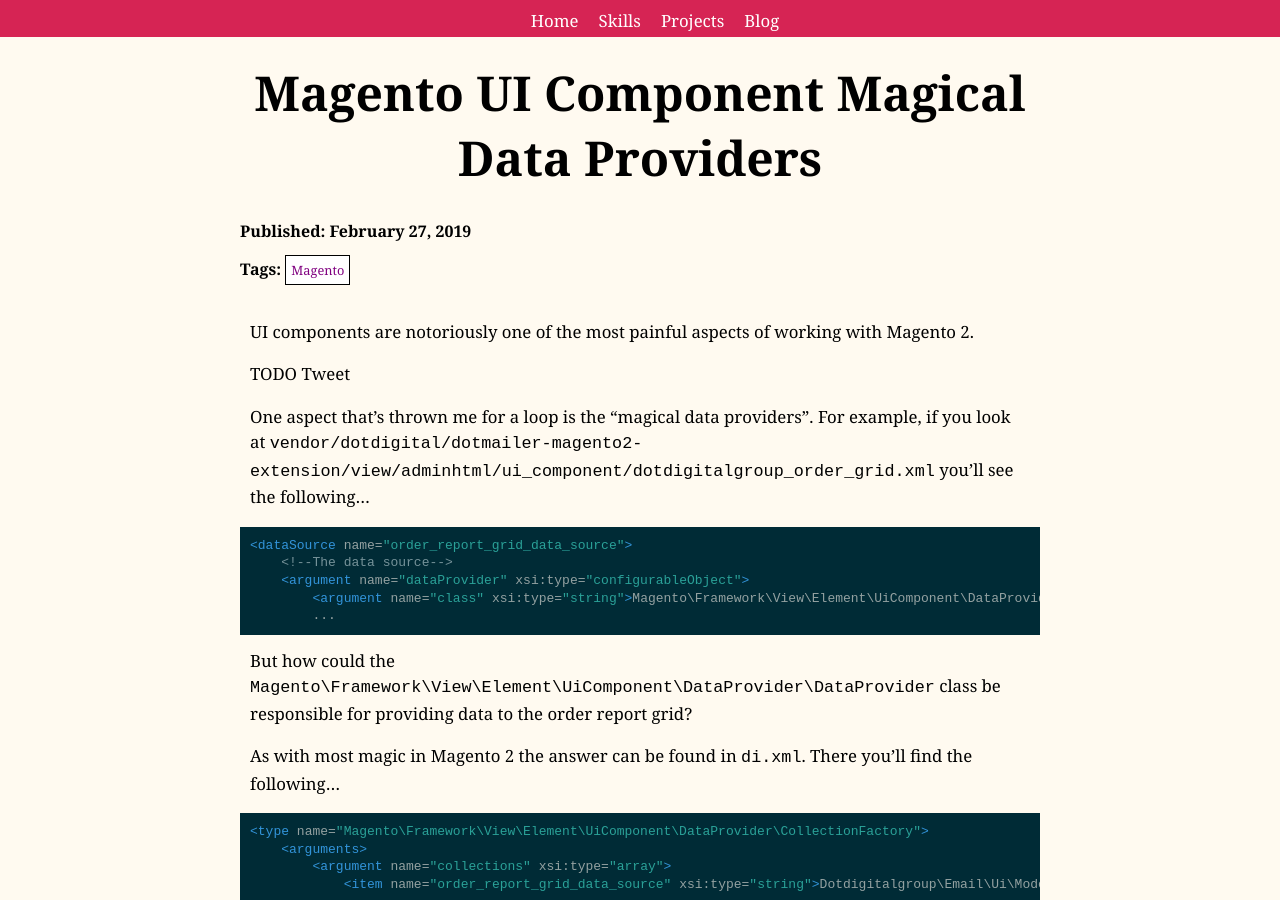
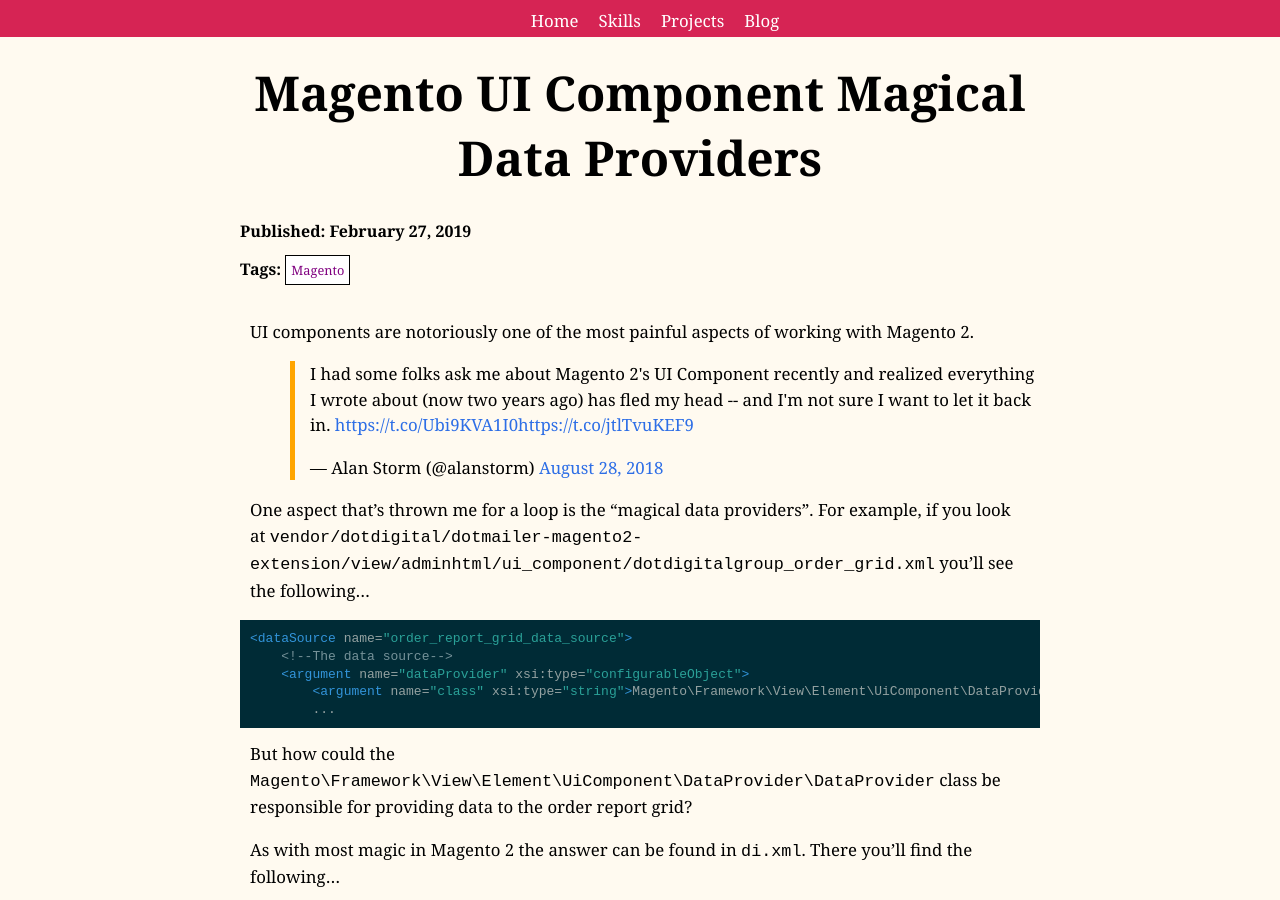
Before and after one commit to mpchadwick/mpchadwick.github.io, a Jekyll site: the page built from _posts/2019-02-27-magento-ui-component-magical-data-provider.md, in a window 1280 px wide and 900 px high. Built offline with Jekyll 4.4.1, drawn with Linux system fonts in a browser that asks for light colours; comment, search, counter and statistics services are not loaded.

Commit message:
Add missing tweet

```diff
--- a/_posts/2019-02-27-magento-ui-component-magical-data-provider.md
+++ b/_posts/2019-02-27-magento-ui-component-magical-data-provider.md
@@ -9,7 +9,7 @@ tags: [Magento]
 
 UI components are notoriously one of the most painful aspects of working with Magento 2.
 
-TODO Tweet
+<blockquote class="twitter-tweet"><p lang="en" dir="ltr">I had some folks ask me about Magento 2&#39;s UI Component recently and realized everything I wrote about (now two years ago) has fled my head -- and I&#39;m not sure I want to let it back in. <a href="https://t.co/Ubi9KVA1I0">https://t.co/Ubi9KVA1I0</a><a href="https://t.co/jtlTvuKEF9">https://t.co/jtlTvuKEF9</a></p>&mdash; Alan Storm (@alanstorm) <a href="https://twitter.com/alanstorm/status/1034565823552266240?ref_src=twsrc%5Etfw">August 28, 2018</a></blockquote> <script async src="https://platform.twitter.com/widgets.js" charset="utf-8"></script>
 
 One aspect that's thrown me for a loop is the "magical data providers". For example, if you look at `vendor/dotdigital/dotmailer-magento2-extension/view/adminhtml/ui_component/dotdigitalgroup_order_grid.xml` you'll see the following...
 
```
